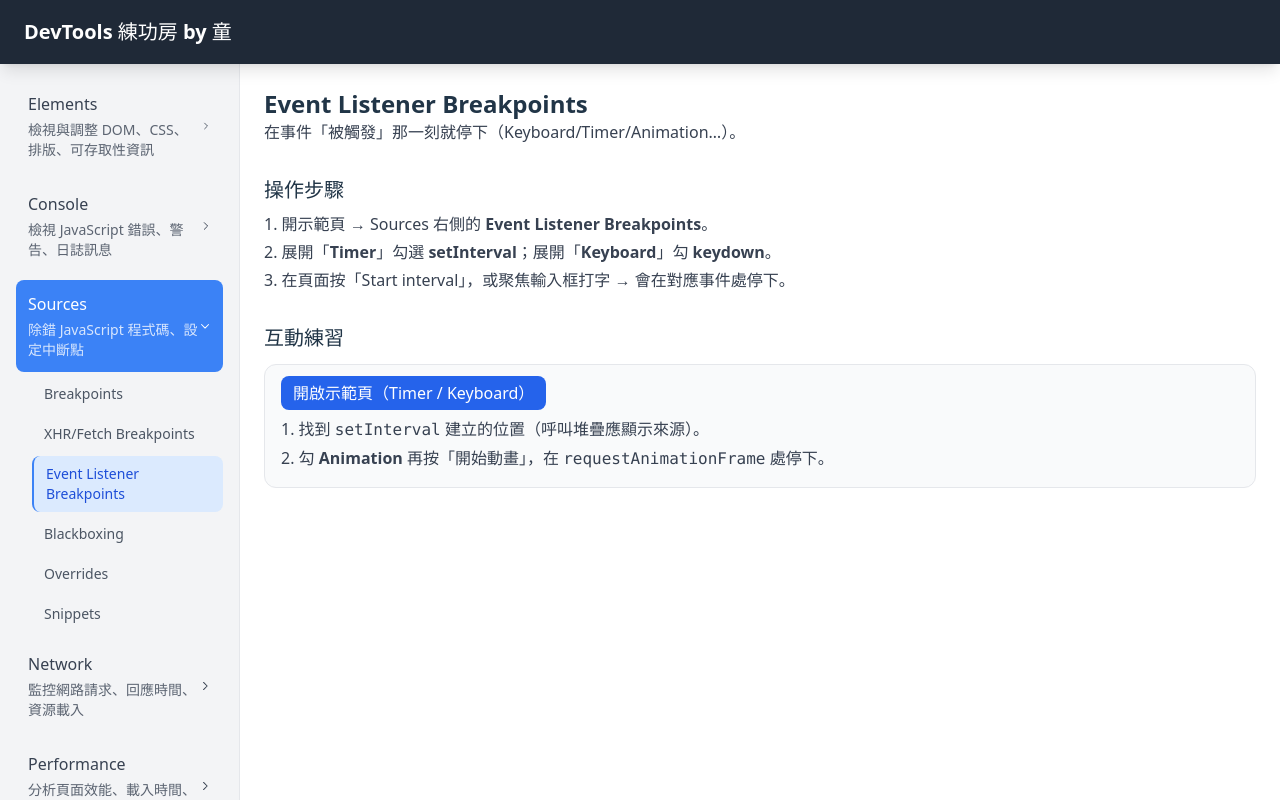
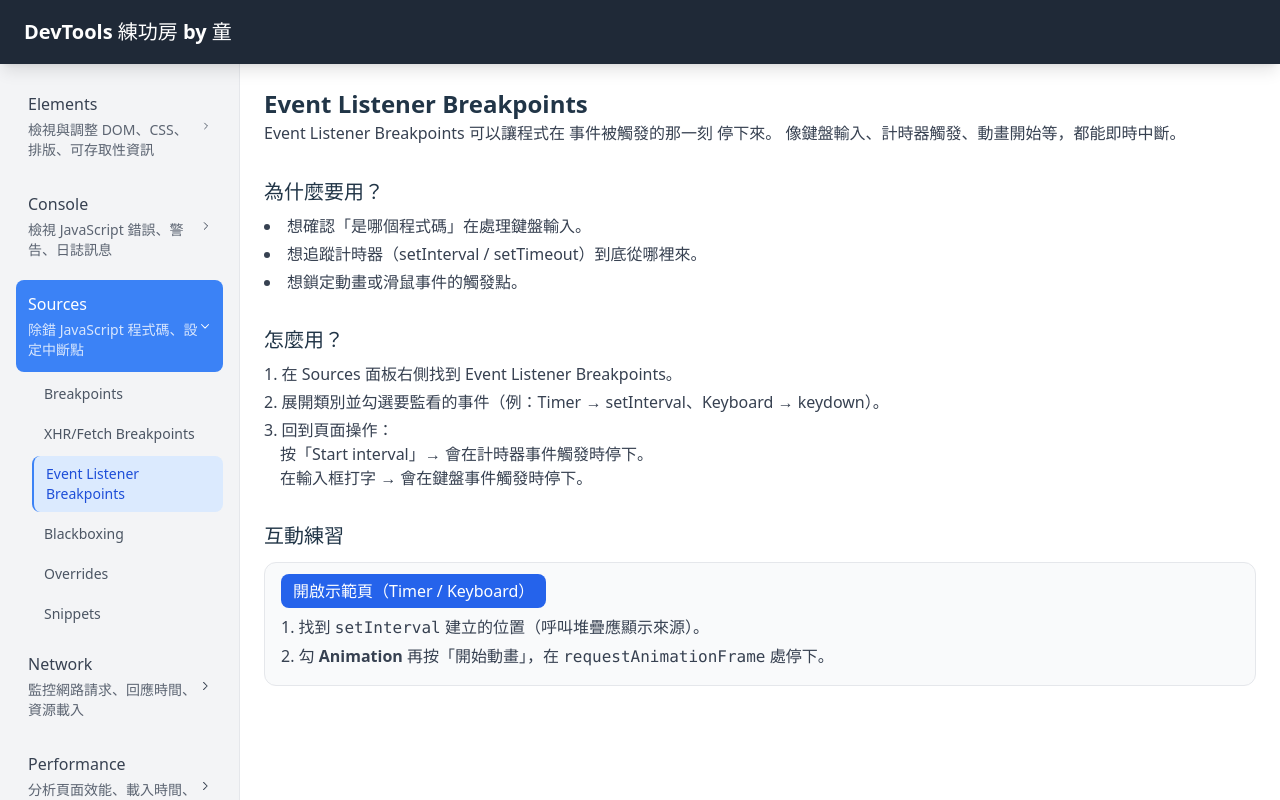
Before and after one commit to joy-jc-tong/Chrome-DevTools-Example, a React (Vite) app: page /sources/events in a window 1280 px wide. Built offline with nearby package versions, Linux system fonts and the light colour scheme.

Commit message:
調整 sources 前端說明

```diff
--- a/src/pages/sources/Blackboxing.tsx
+++ b/src/pages/sources/Blackboxing.tsx
@@ -2,15 +2,27 @@ export default function Blackboxing() {
   return (
     <div className="space-y-8">
       <header>
-        <h1 className="text-2xl font-bold">Blackboxing（忽略第三方庫堆疊）</h1>
-        <p className="text-gray-700">把某些檔案標記為「不感興趣」，除錯時堆疊會自動跳過它們。</p>
+        <h1 className="text-2xl font-bold">Blackboxing</h1>
+        <p className="text-gray-700 leading-relaxed">
+          Blackboxing 可以把你不想看的檔案（例如第三方套件）標記起來。
+          這樣在除錯時，Call Stack 會自動略過它們，直接帶你到自己程式碼的來源。
+        </p>
       </header>
       <section>
-        <h2 className="text-xl font-semibold mb-2">操作步驟</h2>
+        <h2 className="text-xl font-semibold mb-2">為什麼要用？</h2>
+        <ul className="list-disc list-inside text-gray-700 space-y-1">
+          <li>錯誤堆疊裡塞滿第三方庫，找不到自己的程式碼。</li>
+          <li>想忽略像 vendor.js、react-dom.js 這種你不需要追的檔案。</li>
+          <li>想讓除錯流程更乾淨，直接聚焦到專案核心程式。</li>
+        </ul>
+      </section>
+
+      <section>
+        <h2 className="text-xl font-semibold mb-2">怎麼用？</h2>
         <ol className="list-decimal list-inside text-gray-700 space-y-1">
-          <li>開示範頁 → 觸發錯誤。</li>
-          <li>在 Sources 左側找到 <code>vendor-ui.js</code> → 右鍵 <b>Blackbox script</b>。</li>
-          <li>再次觸發錯誤，Call Stack 將直接定位到 <code>app.js</code> 的實際來源。</li>
+          <li>在 Sources 面板左側找到要忽略的檔案（例：vendor-ui.js）。</li>
+          <li>右鍵 → Blackbox script。</li>
+          <li>再次觸發錯誤，Call Stack 會自動跳過該檔案，直接定位到你的程式碼（例：app.js）。</li>
         </ol>
       </section>
       <section className="space-y-3">
--- a/src/pages/sources/Breakpoints.tsx
+++ b/src/pages/sources/Breakpoints.tsx
@@ -2,17 +2,29 @@ export default function Breakpoints() {
   return (
     <div className="space-y-8">
       <header>
-        <h1 className="text-2xl font-bold">Conditional Breakpoints（條件中斷點）</h1>
-        <p className="text-gray-700">只在「滿足條件」時才停下（例如某筆輸入造成錯誤）。</p>
+        <h1 className="text-2xl font-bold">Conditional Breakpoint</h1>
+        <p className="text-gray-700 leading-relaxed">
+          Conditional Breakpoint 是一種「有條件的中斷點」。
+          它只會在程式執行到該行、而且條件成立時才停下來。
+        </p>
       </header>
 
       <section>
-        <h2 className="text-xl font-semibold mb-2">操作步驟</h2>
+        <h2 className="text-xl font-semibold mb-2">為什麼要用？</h2>
+        <ul className="list-disc list-inside text-gray-700 space-y-1">
+          <li>不想每次都停下來，只想在 特定輸入 或 特定狀況 出現時才暫停。</li>
+          <li>例如：輸入值是 "error" 才觸發，其他正常情況就放過。</li>
+          <li>可以避免一直手動按 Resume，大幅提升除錯效率。</li>
+        </ul>
+      </section>
+
+      <section>
+        <h2 className="text-xl font-semibold mb-2">怎麼用？</h2>
         <ol className="list-decimal list-inside text-gray-700 space-y-1">
-          <li>開示範頁 → 打開 <b>Sources</b> → 找到 <code>conditional.js</code>。</li>
-          <li>在 <code>processInput</code> 的行號上點一下 → 右鍵「Add conditional breakpoint…」。</li>
-          <li>輸入條件：<code>text === 'error'</code>（或 <code>/bad/i.test(text)</code>）。</li>
-          <li>回頁面輸入 <code>error</code> → 送出 → 程式應在該行暫停。</li>
+          <li>在 Sources 面板找到要偵錯的檔案（例：conditional.js）。</li>
+          <li>在目標行號上點右鍵 → Add conditional breakpoint…。</li>
+          <li>輸入條件（例：text === 'error' 或 /bad/i.test(text)）。</li>
+          <li>回到頁面輸入測試值，當條件成立時程式就會暫停。</li>
         </ol>
       </section>
 
--- a/src/pages/sources/Events.tsx
+++ b/src/pages/sources/Events.tsx
@@ -3,15 +3,32 @@ export default function EventsBreakpoints() {
     <div className="space-y-8">
       <header>
         <h1 className="text-2xl font-bold">Event Listener Breakpoints</h1>
-        <p className="text-gray-700">在事件「被觸發」那一刻就停下（Keyboard/Timer/Animation…）。</p>
+        <p className="text-gray-700 leading-relaxed">
+          Event Listener Breakpoints 可以讓程式在 事件被觸發的那一刻 停下來。
+          像鍵盤輸入、計時器觸發、動畫開始等，都能即時中斷。
+        </p>
       </header>
 
       <section>
-        <h2 className="text-xl font-semibold mb-2">操作步驟</h2>
+        <h2 className="text-xl font-semibold mb-2">為什麼要用？</h2>
+        <ul className="list-disc list-inside text-gray-700 space-y-1">
+          <li>想確認「是哪個程式碼」在處理鍵盤輸入。</li>
+          <li>想追蹤計時器（setInterval / setTimeout）到底從哪裡來。</li>
+          <li>想鎖定動畫或滑鼠事件的觸發點。</li>
+        </ul>
+      </section>
+
+      <section>
+        <h2 className="text-xl font-semibold mb-2">怎麼用？</h2>
         <ol className="list-decimal list-inside text-gray-700 space-y-1">
-          <li>開示範頁 → Sources 右側的 <b>Event Listener Breakpoints</b>。</li>
-          <li>展開「<b>Timer</b>」勾選 <b>setInterval</b>；展開「<b>Keyboard</b>」勾 <b>keydown</b>。</li>
-          <li>在頁面按「Start interval」，或聚焦輸入框打字 → 會在對應事件處停下。</li>
+          <li>在 Sources 面板右側找到 Event Listener Breakpoints。</li>
+          <li>展開類別並勾選要監看的事件（例：Timer → setInterval、Keyboard → keydown）。</li>
+          <li>回到頁面操作：<br/>
+            <span className="ml-4 block">
+              按「Start interval」→ 會在計時器事件觸發時停下。<br/>
+              在輸入框打字 → 會在鍵盤事件觸發時停下。
+            </span>
+          </li>
         </ol>
       </section>
 
--- a/src/pages/sources/Overrides.tsx
+++ b/src/pages/sources/Overrides.tsx
@@ -2,15 +2,28 @@ export default function Overrides() {
   return (
     <div className="space-y-8">
       <header>
-        <h1 className="text-2xl font-bold">Local Overrides（持久覆寫）</h1>
-        <p className="text-gray-700">把遠端檔案「存成本機副本」，重整後仍以本機版本回應，超適合快速嘗試 CSS/JS 修正。</p>
+        <h1 className="text-2xl font-bold">Local Overrides</h1>
+        <p className="text-gray-700 leading-relaxed">
+          Local Overrides 可以把線上的檔案存成「本機副本」。
+          重整頁面後，瀏覽器會優先使用你修改過的版本，超適合測試 CSS/JS 修正。
+        </p>
       </header>
       <section>
-        <h2 className="text-xl font-semibold mb-2">操作步驟</h2>
+        <h2 className="text-xl font-semibold mb-2">為什麼要用？</h2>
+        <ul className="list-disc list-inside text-gray-700 space-y-1">
+          <li>想改 CSS 樣式（例如按鈕顏色）後，重整也不會消失。</li>
+          <li>想在不動到後端的情況下，快速測試 JS 或 UI 修正。</li>
+          <li>想模擬修改過的檔案在整個流程裡的效果。</li>
+        </ul>
+      </section>
+
+      <section>
+        <h2 className="text-xl font-semibold mb-2">怎麼用？</h2>
         <ol className="list-decimal list-inside text-gray-700 space-y-1">
-          <li>Sources → <b>Overrides</b> → 選資料夾 → Allow。</li>
-          <li>打開示範頁 → Network 或 Sources 內找到 <code>styles.css</code>。</li>
-          <li>右鍵 <b>Save for overrides</b> → 改變按鈕顏色/字重 → 重整仍保留。</li>
+          <li>在 Sources → Overrides 選一個本機資料夾，並允許存取。</li>
+          <li>打開示範頁，找到要修改的檔案（例：styles.css）。</li>
+          <li>右鍵 → Save for overrides。</li>
+          <li>修改內容後重整頁面，仍會套用你本機的變更。</li>
         </ol>
       </section>
       <section className="space-y-3">
--- a/src/pages/sources/Snippets.tsx
+++ b/src/pages/sources/Snippets.tsx
@@ -2,16 +2,29 @@ export default function Snippets() {
   return (
     <div className="space-y-8">
       <header>
-        <h1 className="text-2xl font-bold">Snippets（常用腳本片段）</h1>
-        <p className="text-gray-700">把常用工具腳本存起來，一鍵執行（跨網域皆可，依 DevTools 權限）。</p>
+        <h1 className="text-2xl font-bold">Snippets</h1>
+        <p className="text-gray-700 leading-relaxed">
+          Snippets 就像 DevTools 裡的小型程式碼庫。
+          你可以把常用的工具腳本存起來，需要時一鍵執行，任何頁面都能用。
+        </p>
       </header>
 
       <section>
-        <h2 className="text-xl font-semibold mb-2">操作步驟</h2>
+        <h2 className="text-xl font-semibold mb-2">為什麼要用？</h2>
+        <ul className="list-disc list-inside text-gray-700 space-y-1">
+          <li>有些小工具（像收集所有 fetch 請求的網址）常常會用到。</li>
+          <li>不想每次都重新貼程式碼 → 存成 Snippet，一鍵執行即可。</li>
+          <li>不管在哪個網頁，只要 DevTools 開著就能跑。</li>
+        </ul>
+      </section>
+
+      <section>
+        <h2 className="text-xl font-semibold mb-2">怎麼用？</h2>
         <ol className="list-decimal list-inside text-gray-700 space-y-1">
-          <li>Sources → <b>Snippets</b> → 新增。</li>
-          <li>貼上「收集 fetch URL」程式碼 → 右鍵 Run。</li>
-          <li>切換頁面互動 → 回到 Snippet 再次 Run 觀察結果。</li>
+          <li>在 Sources → Snippets 新增一個片段。</li>
+          <li>貼上要用的程式碼（例：收集所有 fetch URL）。</li>
+          <li>右鍵 → Run 執行。</li>
+          <li>換頁面互動後，再次回到 Snippet → Run → 觀察結果。</li>
         </ol>
       </section>
 
--- a/src/pages/sources/XhrFetch.tsx
+++ b/src/pages/sources/XhrFetch.tsx
@@ -3,14 +3,27 @@ export default function XhrFetch() {
     <div className="space-y-8">
       <header>
         <h1 className="text-2xl font-bold">XHR / Fetch Breakpoints</h1>
-        <p className="text-gray-700">在「發出請求前」就暫停，檢查 payload 或決定是否繼續。</p>
+        <p className="text-gray-700 leading-relaxed">
+          XHR / Fetch Breakpoints 可以在 發出網路請求前 先暫停，讓你檢查請求的網址、參數或 payload。
+          它就像是在網路呼叫的入口處設一個攔截器。
+        </p>
       </header>
       <section>
-        <h2 className="text-xl font-semibold mb-2">操作步驟</h2>
+        <h2 className="text-xl font-semibold mb-2">為什麼要用？</h2>
+        <ul className="list-disc list-inside text-gray-700 space-y-1">
+          <li>想在 API 發送前先看 payload 是否正確。</li>
+          <li>想針對特定請求（例如 /search）停下來檢查。</li>
+          <li>想找出是哪段程式碼觸發了某個請求。</li>
+        </ul>
+      </section>
+
+      <section>
+        <h2 className="text-xl font-semibold mb-2">怎麼用？</h2>
         <ol className="list-decimal list-inside text-gray-700 space-y-1">
-          <li>Sources 右側「Breakpoints」區 → <b>XHR/fetch</b> → 新增關鍵字：<code>/search</code>。</li>
-          <li>在示範頁按「搜尋 hello」與「搜尋 error」；匹配 <code>/search</code> 的請求會在 <em>發送前</em> 暫停。</li>
-          <li>在暫停點檢查 <code>url</code>、<code>init.body</code>（或 XHR 的 <code>payload</code>）。</li>
+          <li>在 Sources 面板右側的 Breakpoints → XHR/fetch。</li>
+          <li>新增一個關鍵字（例：/search）。</li>
+          <li>回到頁面操作，當發出符合條件的請求時程式會暫停。</li>
+          <li>在暫停點檢查 url、init.body 或 XHR 的 payload。</li>
         </ol>
       </section>
       <section className="space-y-3">
```
